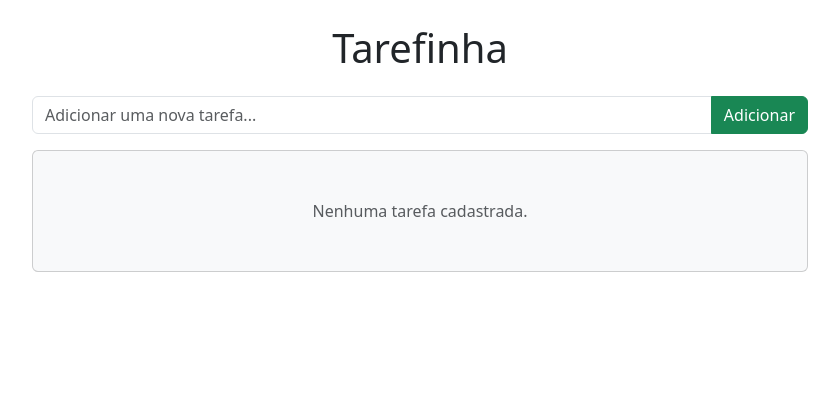
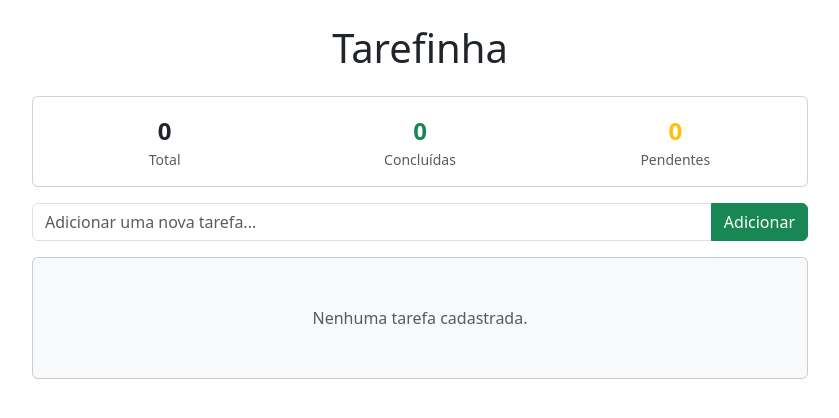
Before and after one commit to tiagomatosweb/vue-tarefinha2, a Vue app: page / in a window 1280 px wide. Shown: the top 418 px of the page, without its empty margins (220-1059 px from the left). Built offline with nearby package versions, Linux system fonts and the light colour scheme.

Commit message:
Calculando estatísticas de tarefas

```diff
--- a/src/App.vue
+++ b/src/App.vue
@@ -3,24 +3,24 @@
     <h1 class="text-center my-4">Tarefinha</h1>
 
     <!-- Stats -->
-    <!-- <div class="card mb-3">
+    <div class="card mb-3">
       <div class="card-body">
         <div class="row text-center">
           <div class="col-4">
-            <div class="fw-bold fs-4">3</div>
+            <div class="fw-bold fs-4">{{ totalTasks }}</div>
             <div class="text-muted small">Total</div>
           </div>
           <div class="col-4">
-            <div class="fw-bold fs-4 text-success">1</div>
+            <div class="fw-bold fs-4 text-success">{{ totalCompleted }}</div>
             <div class="text-muted small">Concluídas</div>
           </div>
           <div class="col-4">
-            <div class="fw-bold fs-4 text-warning">2</div>
+            <div class="fw-bold fs-4 text-warning">{{ totalPending }}</div>
             <div class="text-muted small">Pendentes</div>
           </div>
         </div>
       </div>
-    </div> -->
+    </div>
 
     <!-- Add new task -->
     <div class="input-group mb-3">
@@ -123,6 +123,9 @@ const filteredTasks = computed(() => {
 
   return output;
 });
+const totalTasks = computed(() => tasks.value.length)
+const totalCompleted = computed(() => tasks.value.filter(o => o.completed).length)
+const totalPending = computed(() => tasks.value.filter(o => !o.completed).length)
 
 const clearFilters = () => {
   filterSearch.value = ''
```
